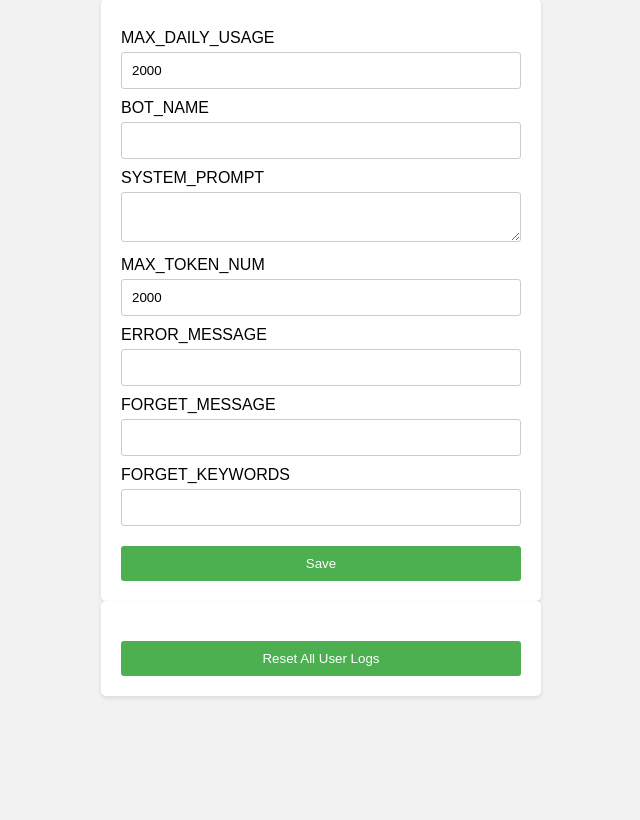
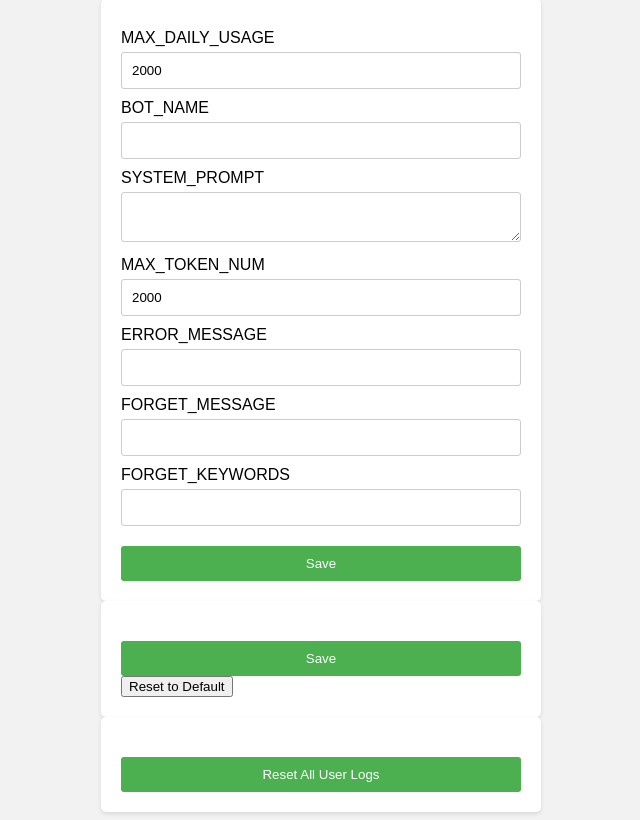
Before and after one commit to MrHiraiwa/LineBotForGPT, a Flask app: page /settings in a window 1280 px wide. Shown: the part 81-901 px from the top of the page, without its empty margins (319-959 px from the left). Before the commit the page ends 779 px from the top, so only its background shows below. Run offline with Flask 2, Linux system fonts and the light colour scheme; the visitor is signed in with stand-in values (Sample User, id 1); data that the repository does not hold is empty.

Commit message:
Update settings.html

```diff
--- a/templates/settings.html
+++ b/templates/settings.html
@@ -99,9 +99,14 @@
     {% endfor %}
     <input type="submit" value="Save">
   </form>
+  <form method="post">
+    <!-- Your form elements go here -->
+    <input type="submit" value="Save">
+    <input type="reset" value="Reset to Default">
+  </form>
   <form action="{{ url_for('reset_logs') }}" method="post">
     <input type="submit" value="Reset All User Logs">
-</form>
+  </form>
 
 </body>
 </html>
```
